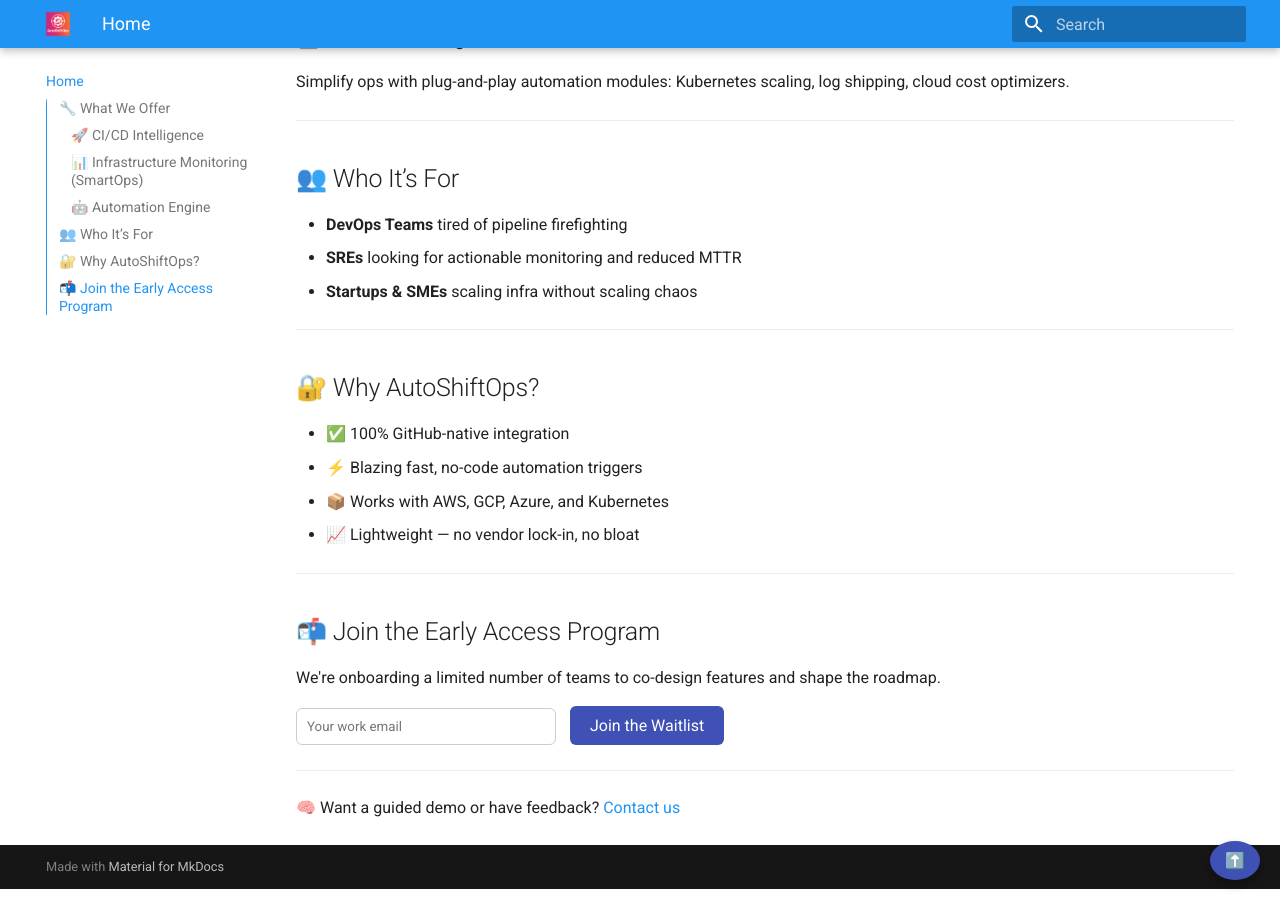
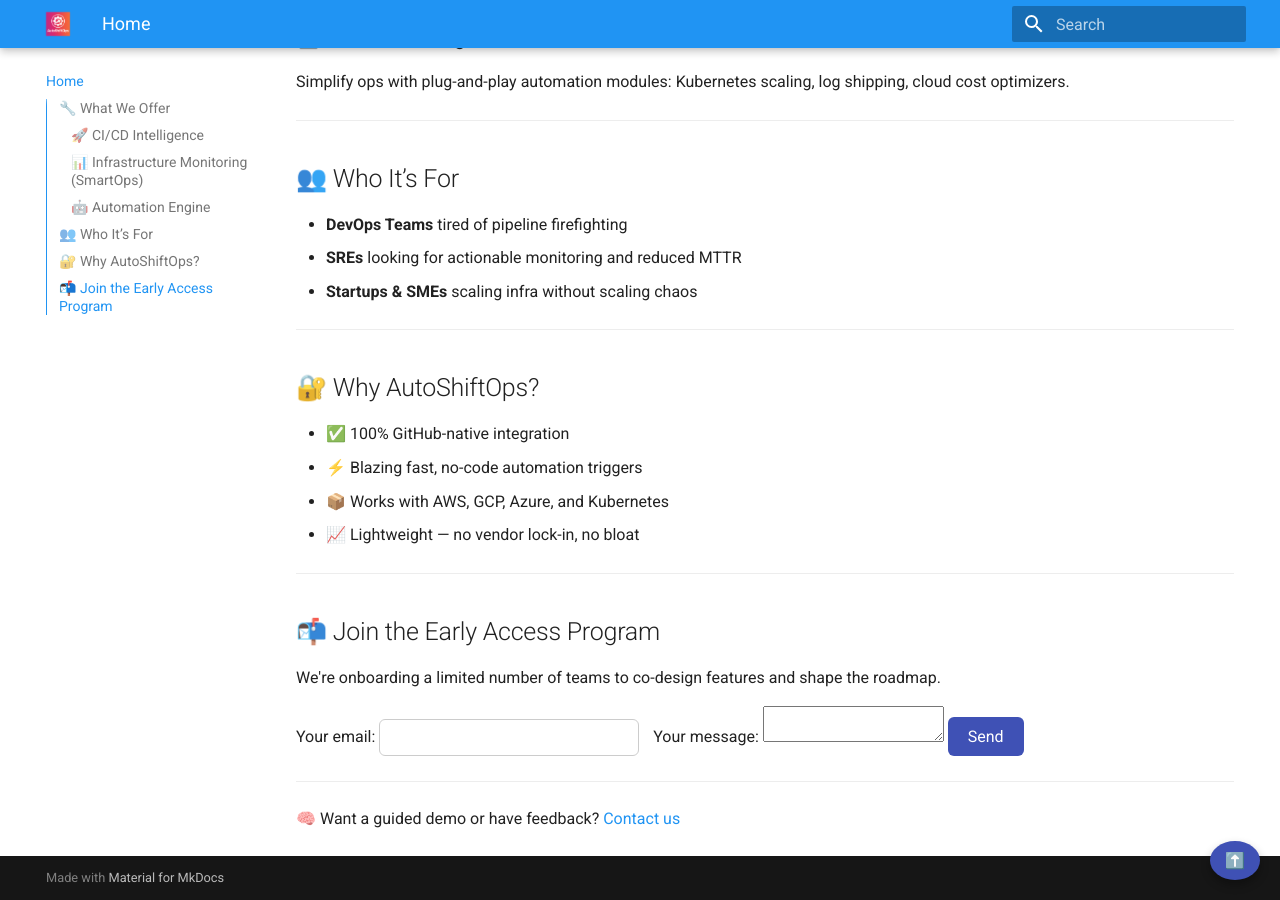
Before and after one commit to AutoShiftOps/autoshiftops.github.io, an MkDocs documentation site: the page built from docs/index.md, in a window 1280 px wide and 900 px high, scrolled down 688 px. Built offline with MkDocs 1.6.1 and Material for MkDocs 9.7.7, drawn with Linux system fonts in a browser that asks for light colours.

```diff
--- a/docs/index.md
+++ b/docs/index.md
@@ -41,9 +41,21 @@
 
 We're onboarding a limited number of teams to co-design features and shape the roadmap.
 
-<form action="https://formspree.io/f/yourformid" method="POST">
-  <input type="email" name="email" placeholder="Your work email" required>
-  <button type="submit">Join the Waitlist</button>
+<!-- modify this form HTML and place wherever you want your form -->
+<form
+  action="https://formspree.io/f/xblyadjz"
+  method="POST"
+>
+  <label>
+    Your email:
+    <input type="email" name="email">
+  </label>
+  <label>
+    Your message:
+    <textarea name="message"></textarea>
+  </label>
+  <!-- your other form fields go here -->
+  <button type="submit">Send</button>
 </form>
 
 ---
```
